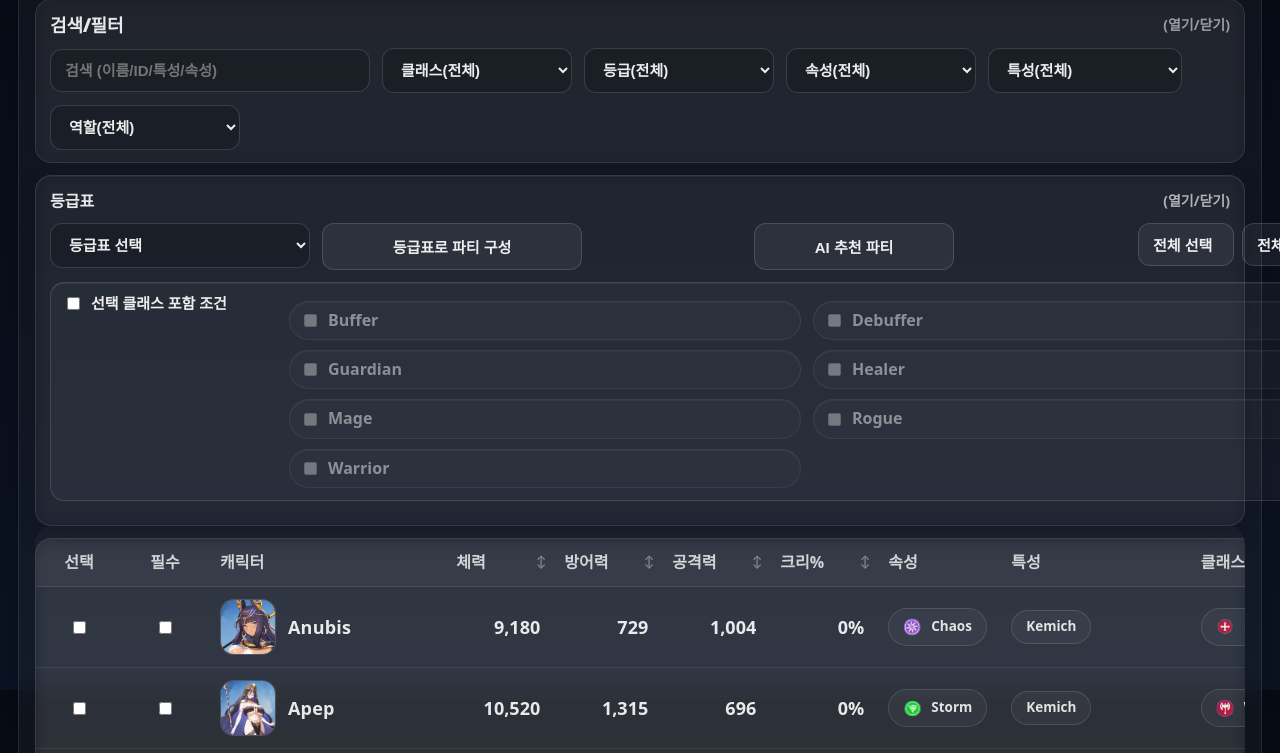
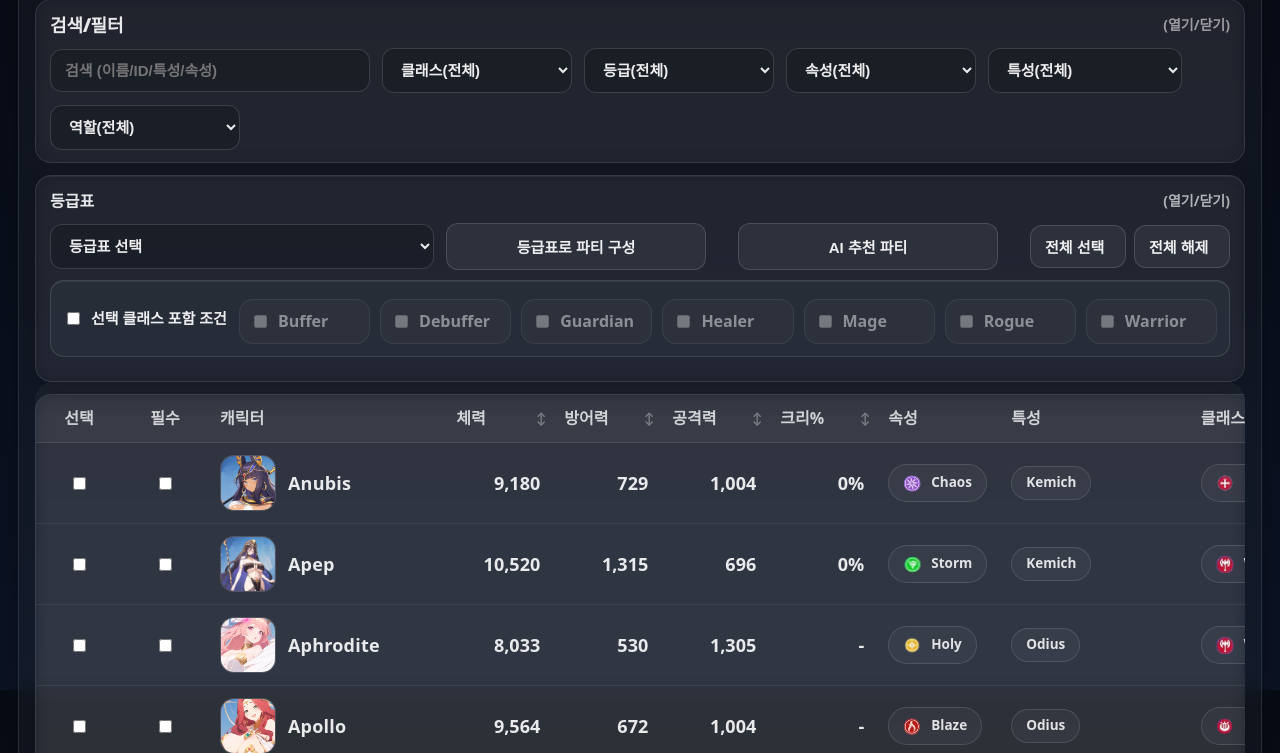
Before and after one commit to bamb177/nova, a Flask app: page /ui/select in a window 1280 px wide. Shown: the part 110-863 px from the top of the page. Run offline with Flask 3, Linux system fonts and the light colour scheme.

Commit message:
Update select.html

```diff
--- a/templates/select.html
+++ b/templates/select.html
@@ -51,69 +51,10 @@
 
     /* ✅ Tier 상단 버튼(전체선택/해제) 우측 정렬 */
     .tier-topline{
-      display:grid;
-      grid-template-columns: minmax(220px, 360px) minmax(180px, 260px) minmax(160px, 240px) 1fr auto;
-      grid-template-areas:
-        "preset build ai spacer actions"
-        "class  class class class  class";
-      gap: 12px;
-      align-items: center;
-    }
-    /* grid areas */
-    #tierPreset{ grid-area: preset; width:100%; }
-    #btnBuildTierParty{ grid-area: build; justify-self:start; }
-    #btnAiParty{ grid-area: ai; justify-self:start; }
-    .tier-actions-inline{
-      grid-area: actions;
-      display:flex;
-      gap:10px;
-      align-items:center;
-      justify-content:flex-end;
-      flex-wrap:nowrap;
-    }
-    .tier-class-inline{
-      grid-area: class;
       display:flex;
       align-items:center;
-      gap:12px;
+      gap:10px;
       flex-wrap:wrap;
-      padding: 10px 12px;
-      border-radius: 14px;
-      border: 1px solid rgba(255,255,255,.10);
-      background: rgba(255,255,255,.04);
-      box-shadow: inset 0 1px 0 rgba(255,255,255,.06);
-      min-width: 0;
-    }
-    .tier-classes-inline{ display:flex; flex-wrap:wrap; gap:8px; min-width:0; }
-
-    /* mid widths: keep tidy */
-    @media (max-width: 980px){
-      .tier-topline{
-        grid-template-columns: 1fr 1fr;
-        grid-template-areas:
-          "preset preset"
-          "build ai"
-          "actions actions"
-          "class class";
-        align-items: stretch;
-      }
-      #btnBuildTierParty, #btnAiParty{ width:100%; }
-      .tier-actions-inline{ justify-self:stretch; justify-content:flex-end; }
-    }
-
-    /* mobile */
-    @media (max-width: 560px){
-      .tier-topline{
-        grid-template-columns: 1fr;
-        grid-template-areas:
-          "preset"
-          "build"
-          "ai"
-          "actions"
-          "class";
-      }
-      #btnBuildTierParty, #btnAiParty{ width:100%; }
-      .tier-actions-inline{ justify-content:space-between; width:100%; }
     }
     .tier-topline .tier-actions-inline{
       margin-left:auto;
@@ -270,19 +211,7 @@
       }
       .tier-classes-inline::-webkit-scrollbar{ height: 8px; }
       .tier-classes-inline::-webkit-scrollbar-thumb{ background: rgba(255,255,255,.14); border-radius: 999px; }
-      .tier-classes-inline .tier-class-item{
-      display:inline-flex;
-      align-items:center;
-      gap:8px;
-      padding: 7px 10px;
-      border-radius: 999px;
-      border: 1px solid rgba(255,255,255,.12);
-      background: rgba(255,255,255,.03);
-      box-shadow: inset 0 1px 0 rgba(255,255,255,.06);
-      white-space: nowrap;
-      user-select:none;
-    }
-    .tier-class-item input{ accent-color: rgba(255,255,255,.9); }
+      .tier-classes-inline .tier-class-item{ white-space: nowrap; }
     }
 
     /* Tier panel box itself a bit clearer */
@@ -506,6 +435,84 @@ html, body{
       font-weight: 900;
       letter-spacing: .2px;
     }
+
+    /* =========================
+       Tier panel — PC 2줄 고정 레이아웃(공간 효율 개선)
+       1줄: 등급표선택 / 등급표 파티 / AI 파티 / (여백) / 전체선택 / 전체해제
+       2줄: 선택클래스 / Buffer..Warrior (7개)
+    ========================= */
+    .tier-row.tier-topline{
+      display:grid !important;
+      grid-template-columns: minmax(260px, 420px) minmax(220px, 280px) minmax(200px, 260px) 1fr auto;
+      align-items:center;
+      gap:12px;
+      flex-wrap: unset !important;
+    }
+    .tier-top-spacer{ min-width: 8px; }
+
+    .tier-row.tier-classline{
+      margin-top: 10px;
+    }
+    .tier-class-inline{
+      width: 100%;
+      min-width: 0 !important;
+      display:grid;
+      grid-template-columns: auto 1fr;
+      align-items:center;
+      gap: 12px;
+      padding: 10px 12px;
+    }
+    .tier-check-inline{
+      white-space: nowrap;
+    }
+
+    /* ✅ 클래스 7개: PC에서는 한 줄(7컬럼), 창이 줄어들면 4/3로 자동 */
+    .tier-classes-inline{
+      display:grid !important;
+      grid-template-columns: repeat(7, minmax(0, 1fr));
+      gap:10px;
+      align-items:stretch;
+      margin-left: 0 !important;
+      width: 100%;
+      min-width: 0;
+    }
+    .tier-classes-inline .tier-class-item,
+    .tier-classes-inline label.tier-class-item{
+      min-width: 0 !important;
+      width: 100%;
+      padding: 10px 10px;
+      border-radius: 14px;
+      justify-content:flex-start;
+      gap: 8px;
+    }
+    .tier-classes-inline .tier-class-item span,
+    .tier-classes-inline label.tier-class-item span{
+      overflow:hidden;
+      text-overflow:ellipsis;
+      white-space:nowrap;
+    }
+
+    /* 중간 폭: 4/3(2행) */
+    @media (max-width: 1100px){
+      .tier-classes-inline{ grid-template-columns: repeat(4, minmax(0, 1fr)); }
+    }
+    /* 모바일: 기존처럼 wrap (가독성 우선) */
+    @media (max-width: 720px){
+      .tier-row.tier-topline{
+        grid-template-columns: 1fr;
+      }
+      .tier-actions-inline{
+        justify-content:flex-start;
+      }
+      .tier-class-inline{
+        grid-template-columns: 1fr;
+      }
+      .tier-classes-inline{
+        display:flex !important;
+        flex-wrap: wrap;
+      }
+    }
+
 </style>
 </head>
 
@@ -586,18 +593,23 @@ html, body{
             <button class="btn" id="btnBuildTierParty" type="button" disabled>등급표로 파티 구성</button>
             <button class="btn" id="btnAiParty" type="button" disabled>AI 추천 파티</button>
 
-
+            <div class="tier-top-spacer" aria-hidden="true"></div>
+
+            <!-- ✅ 전체선택/전체해제: 1줄 우측 -->
+            <div class="tier-actions-inline">
+              <button class="btn" id="btnAll" type="button">전체 선택</button>
+              <button class="btn" id="btnNone" type="button">전체 해제</button>
+            </div>
+          </div>
+
+          <!-- ✅ 2줄: 선택 클래스 포함 조건 + 클래스(7개) -->
+          <div class="tier-row tier-classline">
             <div class="tier-class-inline" id="tierClassInline">
               <label class="tier-check tier-check-inline" title="체크한 클래스가 파티(4인)에 포함되도록 구성합니다. 후보를 해당 클래스로만 제한하지 않습니다.">
                 <input type="checkbox" id="useClassFilter" />
                 선택 클래스 포함 조건
               </label>
               <div class="tier-classes tier-classes-inline" id="tierClassBox" aria-disabled="true"></div>
-            </div>
-<!-- ✅ 전체선택/전체해제: 등급표 상단 우측 정렬 -->
-            <div class="tier-actions-inline">
-              <button class="btn" id="btnAll" type="button">전체 선택</button>
-              <button class="btn" id="btnNone" type="button">전체 해제</button>
             </div>
           </div>
 <div id="tierPartyResult" class="tier-result"></div>
```
